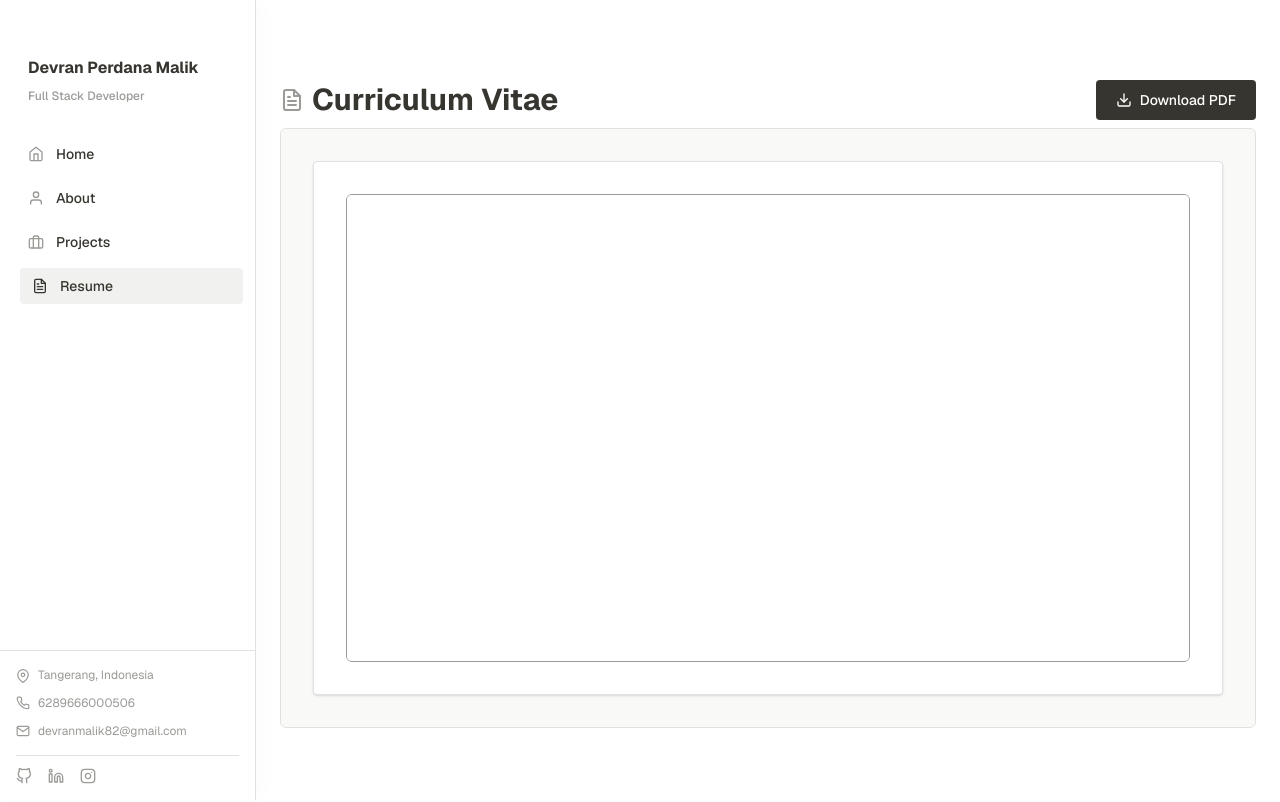
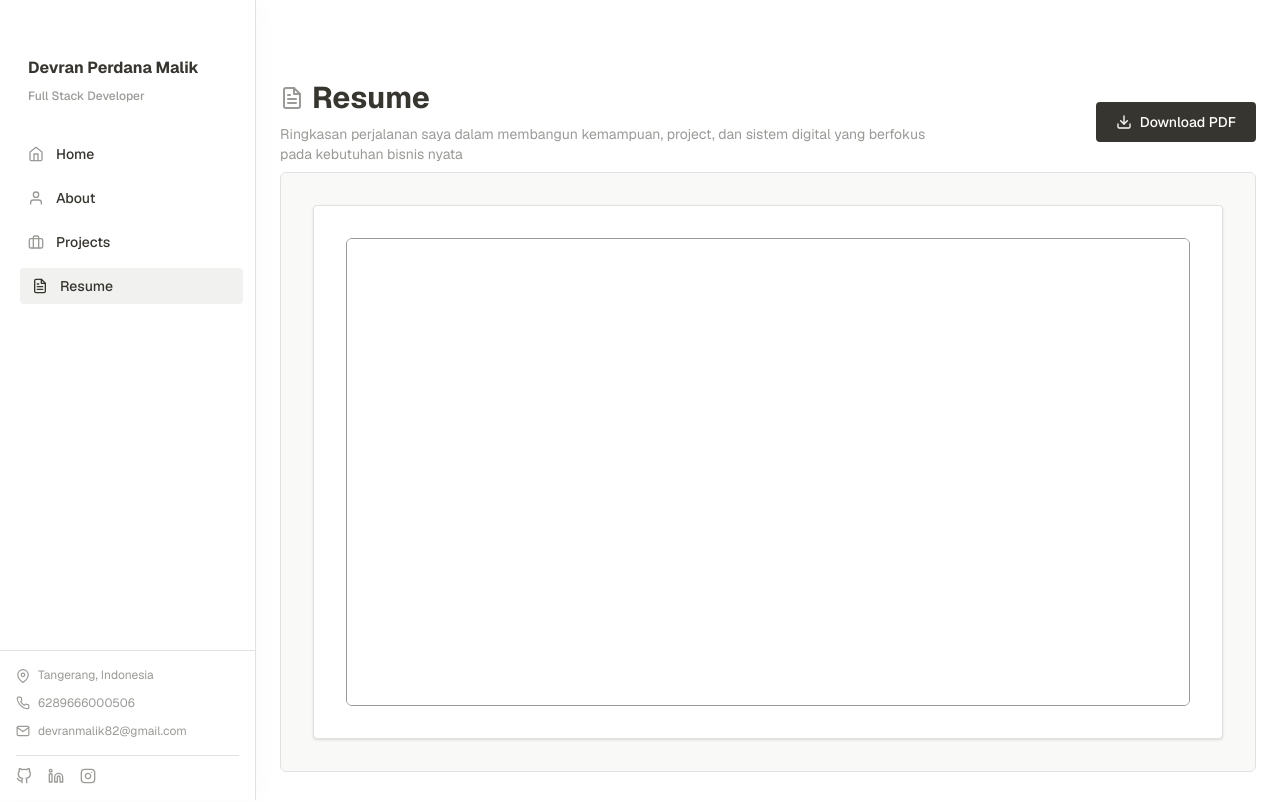
Before and after one commit to dvpms/devran_perdana-portofolio, a Next.js app: page /resume in a window 1280 px wide. Shown: the top 802 px of the page. Built offline with nearby package versions, Linux system fonts and the light colour scheme.

Commit message:
feat(resume): update title and enhance layout with summary and improved styling

```diff
--- a/src/app/(public)/resume/page.js
+++ b/src/app/(public)/resume/page.js
@@ -8,29 +8,41 @@ export default function ResumePage() {
   return (
     <div className="flex h-full flex-col space-y-6 pb-10">
       <div className="animate-fade-in-up mb-2 flex flex-col justify-between gap-4 sm:flex-row sm:items-center">
-        <h1 className="flex items-center gap-2 text-3xl font-bold text-foreground">
-          <FiFileText className="h-6 w-6 text-muted-foreground" aria-hidden="true" />
-          Curriculum Vitae
+        <div className="flex flex-col gap-2 max-w-2xl">
+          <h1 className="flex items-center gap-2 text-3xl font-bold text-foreground">
+            <FiFileText
+              className="h-6 w-6 text-muted-foreground"
+              aria-hidden="true"
+            />
+            Resume
         </h1>
+        <p className="text-sm text-muted-foreground">
+          Ringkasan perjalanan saya dalam membangun kemampuan, project, dan
+          sistem digital yang berfokus pada kebutuhan bisnis nyata
+        </p>
+        </div>
         <a
           className="group flex w-max items-center justify-center gap-2 rounded-sm bg-foreground px-5 py-2.5 text-sm font-medium text-background transition-all hover:bg-ink hover:shadow-md"
           download
           href="/resume.pdf"
         >
-          <FiDownload className="h-4 w-4 transition-transform group-hover:-translate-y-0.5" aria-hidden="true" />
+          <FiDownload
+            className="h-4 w-4 transition-transform group-hover:-translate-y-0.5"
+            aria-hidden="true"
+          />
           Download PDF
         </a>
       </div>
 
       <div
-        className="animate-fade-in-up relative flex min-h-[600px] w-full flex-1 flex-col items-center justify-center overflow-hidden rounded-md border border-border bg-surface text-muted-foreground opacity-0"
+        className="animate-fade-in-up relative flex min-h-150 w-full flex-1 flex-col items-center justify-center overflow-hidden rounded-md border border-border bg-surface text-muted-foreground opacity-0"
         style={{ animationDelay: "200ms", animationFillMode: "forwards" }}
       >
         <div className="absolute inset-4 flex flex-col items-center justify-center rounded-sm border border-border bg-background p-8 text-center shadow-sm transition-transform duration-500 hover:scale-[1.01] sm:inset-8">
           <iframe
-            className="h-[500px] w-full rounded-md border"
+            className="h-125 w-full rounded-md border"
             src="/resume.pdf"
-            title="Curriculum Vitae Devran Perdana Malik"
+            title="Resume Devran Perdana Malik"
           />
         </div>
       </div>
```
